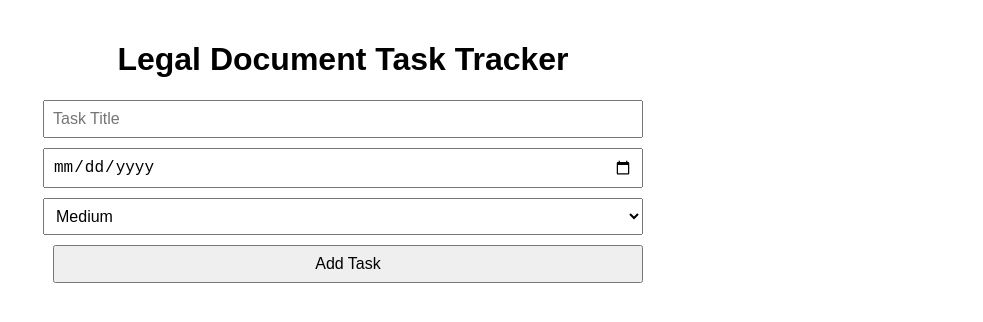
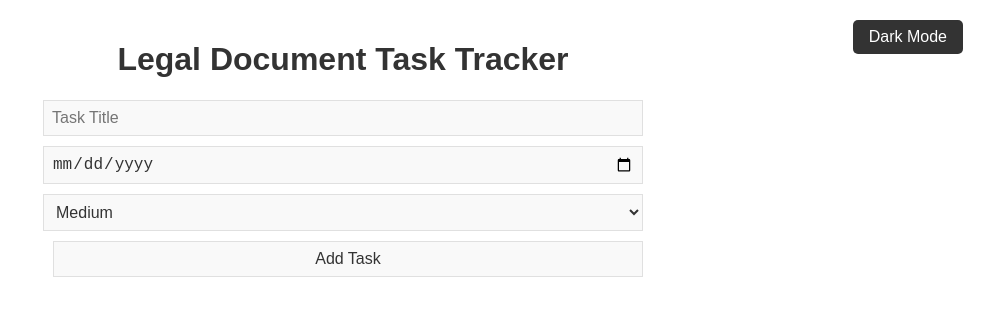
Before and after one commit to JodiSolbrig/my-app, a React (Create React App) app: page / in a window 1280 px wide. Shown: the top 322 px of the page, without its empty margins (297-1280 px from the left). Built offline with nearby package versions, Linux system fonts and the light colour scheme.

Commit message:
Add Darkmode Toggle

```diff
--- a/package.json
+++ b/package.json
@@ -11,11 +11,13 @@
     "@types/node": "^16.18.126",
     "@types/react": "^19.1.13",
     "@types/react-dom": "^19.1.9",
+    "@types/styled-components": "^5.1.34",
     "@types/uuid": "^10.0.0",
     "framer-motion": "^12.23.12",
     "react": "^19.1.1",
     "react-dom": "^19.1.1",
     "react-scripts": "5.0.1",
+    "styled-components": "^6.1.19",
     "typescript": "^4.9.5",
     "uuid": "^13.0.0",
     "web-vitals": "^2.1.4"
--- a/src/App.css
+++ b/src/App.css
@@ -3,6 +3,23 @@
   margin: 0 auto;
   padding: 20px;
   font-family: Arial, sans-serif;
+  background: var(--background);
+  color: var(--text);
+  min-height: 100vh;
+}
+
+:root {
+  --background: #fff;
+  --text: #333;
+  --card: #f9f9f9;
+  --shadow: rgba(0,0,0,0.1);
+}
+
+[data-theme="dark"] {
+  --background: #333;
+  --text: #fff;
+  --card: #444;
+  --shadow: rgba(255,255,255,0.1);
 }
 
 h1 {
@@ -19,6 +36,9 @@ h1 {
 input, select, button {
   padding: 8px;
   font-size: 16px;
+  background: var(--card);
+  color: var(--text);
+  border: 1px solid var(--shadow);
 }
 
 ul {
@@ -33,7 +53,8 @@ li {
   padding: 10px;
   margin-bottom: 10px;
   border-radius: 5px;
-  box-shadow: 0 2px 4px rgba(0,0,0,0.1);
+  box-shadow: 0 2px 4px var(--shadow);
+  background: var(--card);
 }
 
 .priority-low { background-color: #d4edda; }
--- a/src/App.tsx
+++ b/src/App.tsx
@@ -1,6 +1,7 @@
 import React, { useState, useEffect } from 'react';
 import { v4 as uuidv4 } from 'uuid';
 import { motion, AnimatePresence } from 'framer-motion';
+import styled, { ThemeProvider } from 'styled-components';
 import './App.css';
 
 interface Task {
@@ -10,21 +11,55 @@ interface Task {
   priority: 'Low' | 'Medium' | 'High';
 }
 
+const lightTheme = {
+  background: '#fff',
+  text: '#333',
+  card: '#f9f9f9',
+  shadow: 'rgba(0,0,0,0.1)',
+};
+
+const darkTheme = {
+  background: '#333',
+  text: '#fff',
+  card: '#444',
+  shadow: 'rgba(255,255,255,0.1)',
+};
+
+const ThemeToggle = styled.button`
+  position: absolute;
+  top: 20px;
+  right: 20px;
+  padding: 8px 16px;
+  background: ${({ theme }) => theme.text};
+  color: ${({ theme }) => theme.background};
+  border: none;
+  border-radius: 5px;
+  cursor: pointer;
+`;
+
 const App: React.FC = () => {
   const [tasks, setTasks] = useState<Task[]>([]);
   const [title, setTitle] = useState('');
   const [dueDate, setDueDate] = useState('');
   const [priority, setPriority] = useState<'Low' | 'Medium' | 'High'>('Medium');
   const [editingId, setEditingId] = useState<string | null>(null);
+  const [theme, setTheme] = useState('light');
 
   useEffect(() => {
     const storedTasks = localStorage.getItem('tasks');
     if (storedTasks) setTasks(JSON.parse(storedTasks));
+    const savedTheme = localStorage.getItem('theme') || 'light';
+    setTheme(savedTheme);
   }, []);
 
   useEffect(() => {
     localStorage.setItem('tasks', JSON.stringify(tasks));
-  }, [tasks]);
+    localStorage.setItem('theme', theme);
+  }, [tasks, theme]);
+
+  const toggleTheme = () => {
+    setTheme(theme === 'light' ? 'dark' : 'light');
+  };
 
   const addOrUpdateTask = () => {
     if (!title || !dueDate) return;
@@ -51,7 +86,11 @@ const App: React.FC = () => {
   };
 
   return (
-    <div className="app">
+    <ThemeProvider theme={theme === 'light' ? lightTheme : darkTheme}>
+      <div className="app" data-theme={theme}>
+        <ThemeToggle onClick={toggleTheme}>
+          {theme === 'light' ? 'Dark Mode' : 'Light Mode'}
+        </ThemeToggle>
         <h1>Legal Document Task Tracker</h1>
         <div className="form">
           <input type="text" placeholder="Task Title" value={title} onChange={e => setTitle(e.target.value)} />
@@ -66,7 +105,13 @@ const App: React.FC = () => {
         <ul>
           <AnimatePresence>
             {tasks.map(task => (
-            <motion.li key={task.id} initial={{ opacity: 0 }} animate={{ opacity: 1 }} exit={{ opacity: 0 }} className={`priority-${task.priority.toLowerCase()}`}>
+              <motion.li
+                key={task.id}
+                initial={{ opacity: 0 }}
+                animate={{ opacity: 1 }}
+                exit={{ opacity: 0 }}
+                className={`priority-${task.priority.toLowerCase()}`}
+              >
                 <span>{task.title} - Due: {task.dueDate} - Priority: {task.priority}</span>
                 <button onClick={() => editTask(task)}>Edit</button>
                 <button onClick={() => deleteTask(task.id)}>Delete</button>
@@ -75,6 +120,7 @@ const App: React.FC = () => {
           </AnimatePresence>
         </ul>
       </div>
+    </ThemeProvider>
   );
 };
 
```
Also changed, not shown: src/styled.d.ts (added, +10 -0 lines), 1 other file (tests, documents, lock files or other folders). Lines whose indentation alone changed are shown as unchanged.
